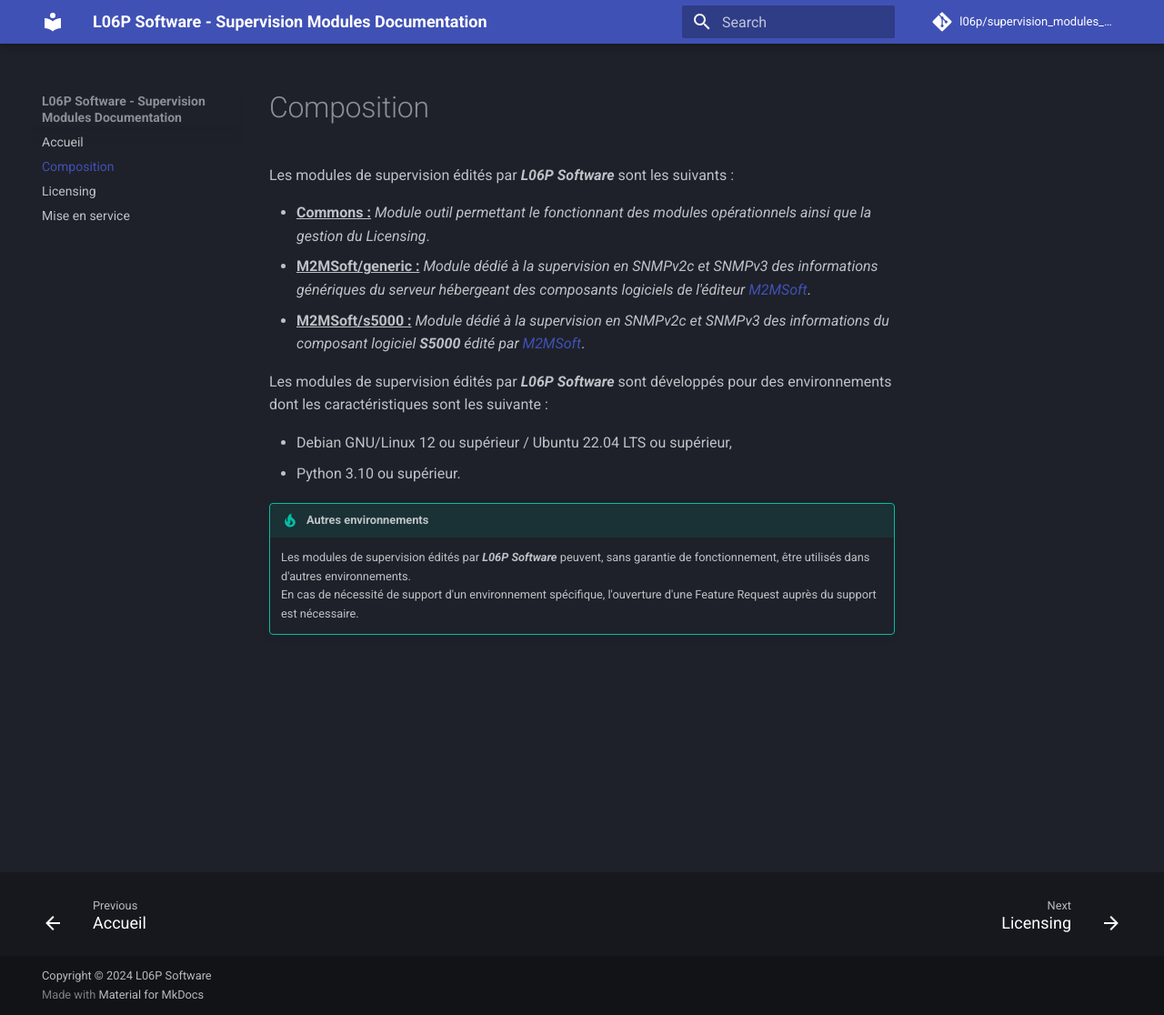
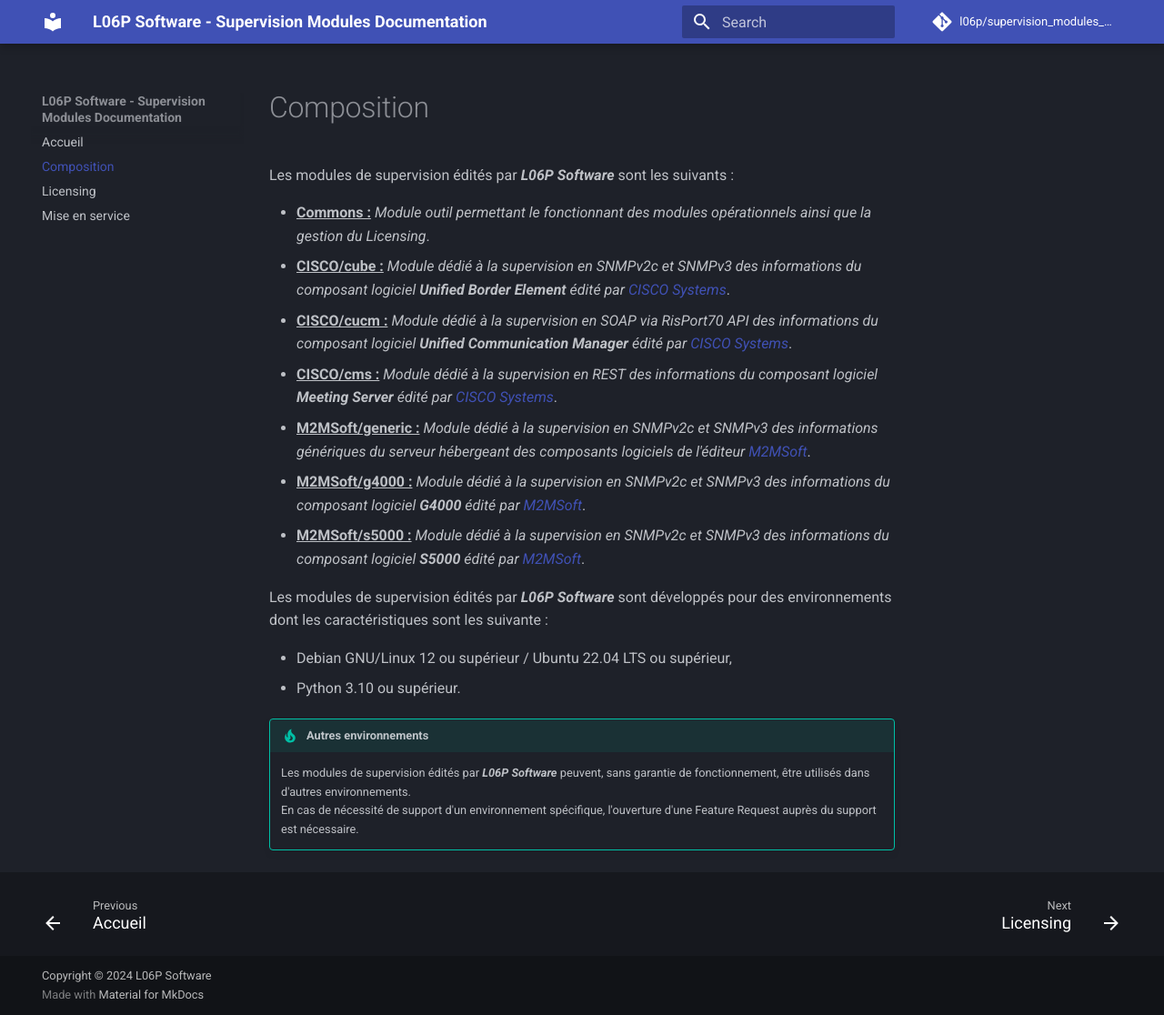
Before and after one commit to l06p/supervision_modules_documentation, an MkDocs documentation site: the page built from docs/composition.md, in a window 1280 px wide and 1116 px high. Shown: the whole window at 91% size. Built offline with MkDocs 1.6.1 and Material for MkDocs 9.7.7, drawn with Linux system fonts in a browser that asks for light colours; comment, search, counter and statistics services are not loaded.

Commit message:
Mise à jour de la section Composition

```diff
--- a/docs/composition.md
+++ b/docs/composition.md
@@ -3,7 +3,11 @@
 Les modules de supervision édités par ***L06P Software*** sont les suivants :
 
   * **<u>Commons :</u>** *Module outil permettant le fonctionnant des modules opérationnels ainsi que la gestion du Licensing*.
+  * **<u>CISCO/cube :</u>** *Module dédié à la supervision en SNMPv2c et SNMPv3 des informations du composant logiciel ***Unified Border Element*** édité par [CISCO Systems](https://www.cisco.com "Site CISCO Systems")*.
+  * **<u>CISCO/cucm :</u>** *Module dédié à la supervision en SOAP via RisPort70 API des informations du composant logiciel ***Unified Communication Manager*** édité par [CISCO Systems](https://www.cisco.com "Site CISCO Systems")*.
+  * **<u>CISCO/cms :</u>** *Module dédié à la supervision en REST des informations du composant logiciel ***Meeting Server*** édité par [CISCO Systems](https://www.cisco.com "Site CISCO Systems")*.
   * **<u>M2MSoft/generic :</u>** *Module dédié à la supervision en SNMPv2c et SNMPv3 des informations génériques du serveur hébergeant des composants logiciels de l'éditeur [M2MSoft](http://www.m2msoft.com/fr/ "Site M2MSoft")*.
+  * **<u>M2MSoft/g4000 :</u>** *Module dédié à la supervision en SNMPv2c et SNMPv3 des informations du composant logiciel ***G4000*** édité par [M2MSoft](http://www.m2msoft.com/fr/ "Site M2MSoft")*.
   * **<u>M2MSoft/s5000 :</u>** *Module dédié à la supervision en SNMPv2c et SNMPv3 des informations du composant logiciel ***S5000*** édité par [M2MSoft](http://www.m2msoft.com/fr/ "Site M2MSoft")*.
 
 Les modules de supervision édités par ***L06P Software*** sont développés pour des environnements dont les caractéristiques sont les suivante :
```
